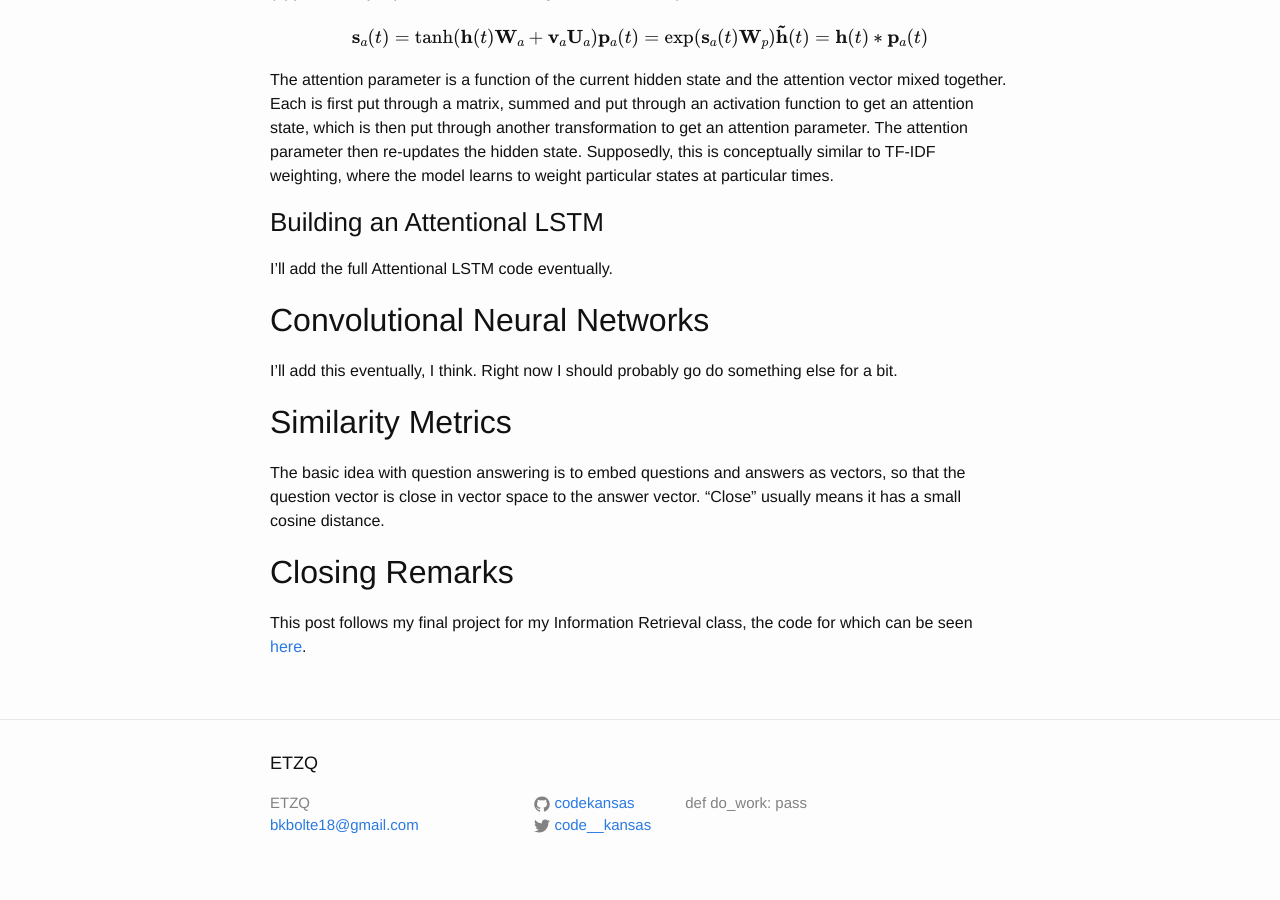
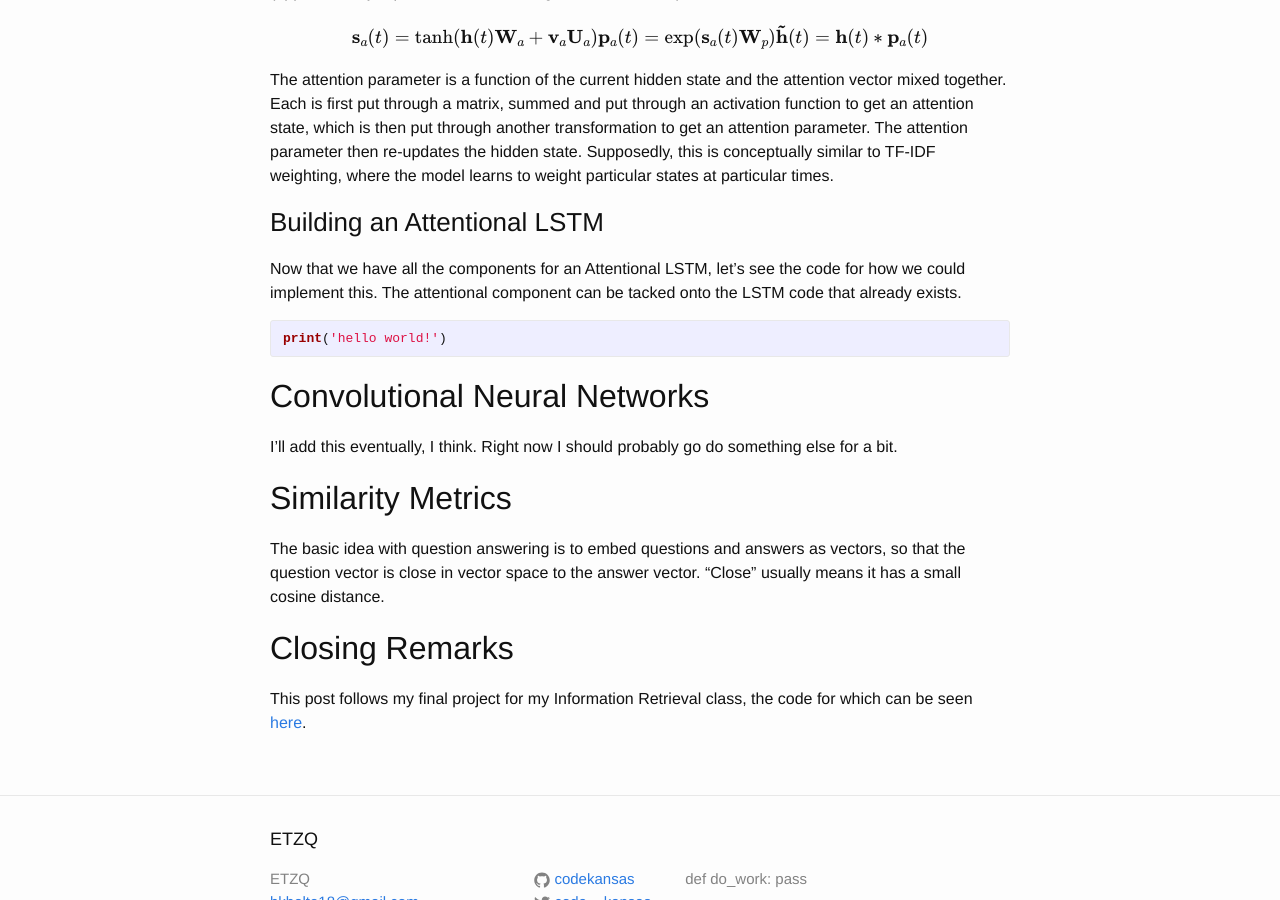
Before and after one commit to codekansas/codekansas.github.io, a Jekyll site: the page built from _posts/2016-04-27-keras-language-modeling.markdown, in a window 1280 px wide and 900 px high, scrolled down 10288 px. Built offline with Jekyll 4.4.1, drawn with Linux system fonts in a browser that asks for light colours; formulas are drawn with MathJax 3.

Commit message:
updated blog post

```diff
--- a/_posts/2016-04-27-keras-language-modeling.markdown
+++ b/_posts/2016-04-27-keras-language-modeling.markdown
@@ -394,7 +394,11 @@ The attention parameter is a function of the current hidden state and the attent
 
 ### <a name="attentional-layer"></a>Building an Attentional LSTM
 
-I'll add the full Attentional LSTM code eventually.
+Now that we have all the components for an Attentional LSTM, let's see the code for how we could implement this. The attentional component can be tacked onto the LSTM code that already exists.
+
+{% highlight python %}
+print('hello world!')
+{% endhighlight %}
 
 ## <a name="convolutional"></a>Convolutional Neural Networks
 
```
